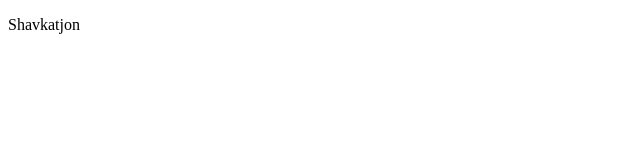
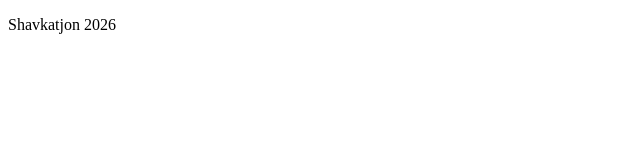
Before and after one commit to shavkatjon06/test1, a plain HTML site: page index.html in a window 1280 px wide. Shown: the full height of the page, 0-640 px from the left. Drawn offline with Linux system fonts and the light colour scheme.

Commit message:
2026 degan son qoshdim

```diff
--- a/index.html
+++ b/index.html
@@ -8,8 +8,7 @@
 </head>
 
 <body>
-
-    <p>Shavkatjon</p>
+    <p>Shavkatjon 2026</p>
 </body>
 
 </html>
```
